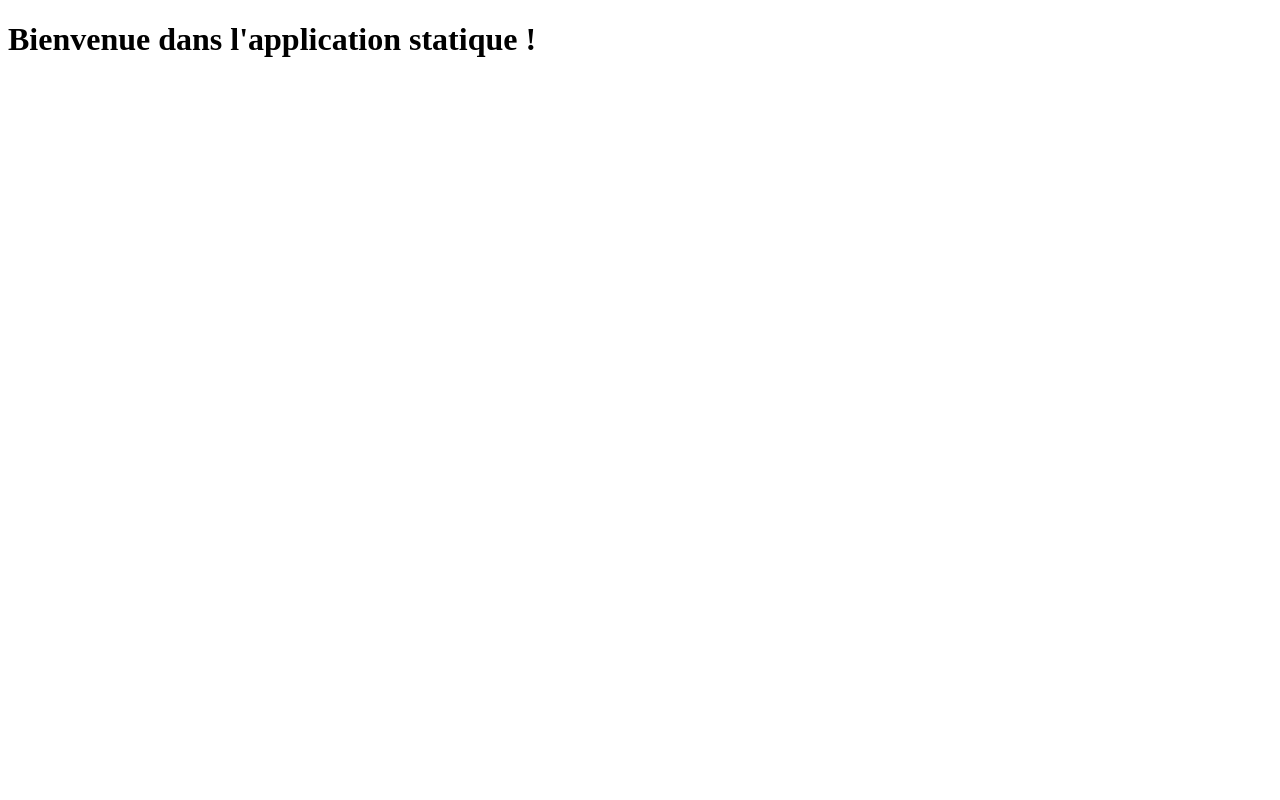
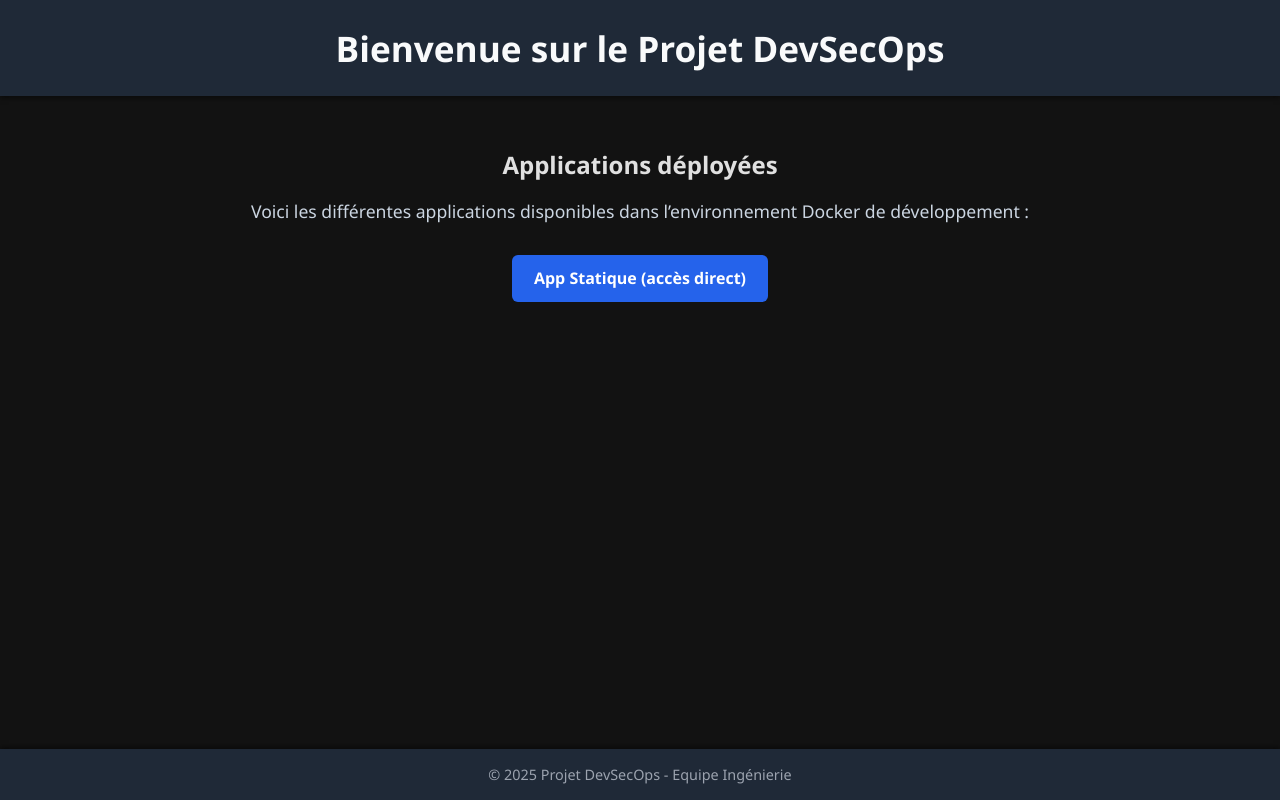
Before and after one commit to Rostom12/Devsecops, a plain HTML site: page static-app/html/index.html in a window 1280 px wide. Drawn offline with Linux system fonts and the light colour scheme.

Commit message:
update of 3 files

```diff
--- a/static-app/html/index.html
+++ b/static-app/html/index.html
@@ -2,9 +2,86 @@
 <html lang="fr">
 <head>
   <meta charset="UTF-8" />
-  <title>Application Statique</title>
+  <title>Accueil Projet DevSecOps</title>
+  <style>
+    body {
+      font-family: 'Segoe UI', Tahoma, Geneva, Verdana, sans-serif;
+      background-color: #121212;
+      color: #e0e0e0;
+      margin: 0;
+      padding: 0;
+      display: flex;
+      flex-direction: column;
+      min-height: 100vh;
+    }
+    header {
+      background-color: #1f2937;
+      padding: 1.5rem 2rem;
+      text-align: center;
+      box-shadow: 0 2px 5px rgba(0,0,0,0.5);
+    }
+    header h1 {
+      margin: 0;
+      font-size: 2.2rem;
+      color: #f9fafb;
+    }
+    main {
+      flex-grow: 1;
+      padding: 2rem;
+      max-width: 800px;
+      margin: auto;
+      text-align: center;
+    }
+    main h2 {
+      font-weight: 600;
+      margin-bottom: 1rem;
+    }
+    main p {
+      font-size: 1.1rem;
+      margin-bottom: 2rem;
+      color: #cbd5e1;
+    }
+    nav {
+      display: flex;
+      justify-content: center;
+      gap: 1.5rem;
+      flex-wrap: wrap;
+    }
+    nav a {
+      background-color: #2563eb;
+      color: white;
+      padding: 0.8rem 1.4rem;
+      border-radius: 6px;
+      text-decoration: none;
+      font-weight: 600;
+      transition: background-color 0.3s ease;
+    }
+    nav a:hover {
+      background-color: #1d4ed8;
+    }
+    footer {
+      background-color: #1f2937;
+      text-align: center;
+      padding: 1rem;
+      font-size: 0.9rem;
+      color: #9ca3af;
+      box-shadow: 0 -2px 5px rgba(0,0,0,0.5);
+    }
+  </style>
 </head>
 <body>
-  <h1>Bienvenue dans l'application statique !</h1>
+  <header>
+    <h1>Bienvenue sur le Projet DevSecOps</h1>
+  </header>
+  <main>
+    <h2>Applications déployées</h2>
+    <p>Voici les différentes applications disponibles dans l’environnement Docker de développement :</p>
+    <nav>
+      <a href="http://localhost:8081" target="_blank" rel="noopener">App Statique (accès direct)</a>
+    </nav>
+  </main>
+  <footer>
+    &copy; 2025 Projet DevSecOps - Equipe Ingénierie
+  </footer>
 </body>
 </html>
```
Also changed, not shown: app3-express/index.js (+41 -1 lines), 1 other file.
